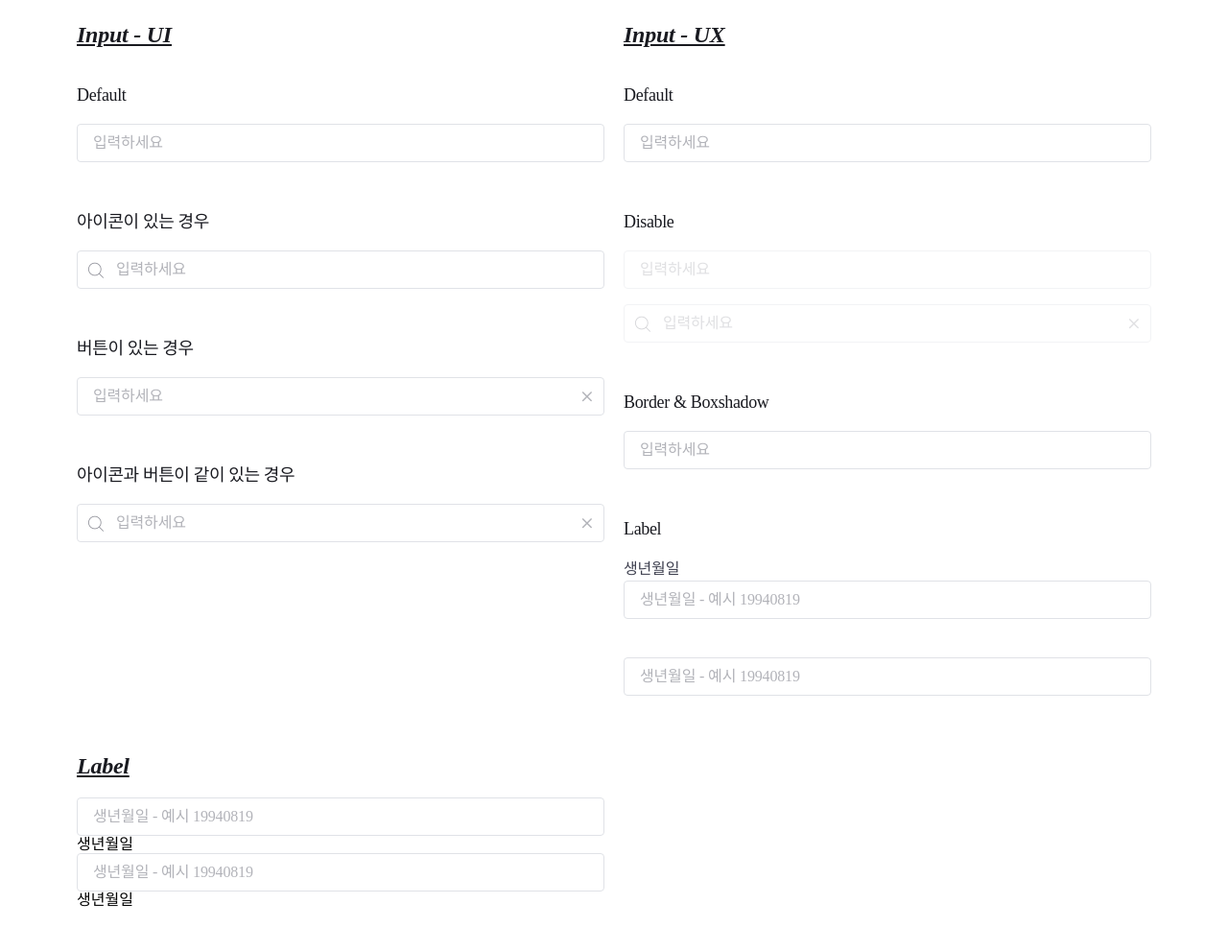
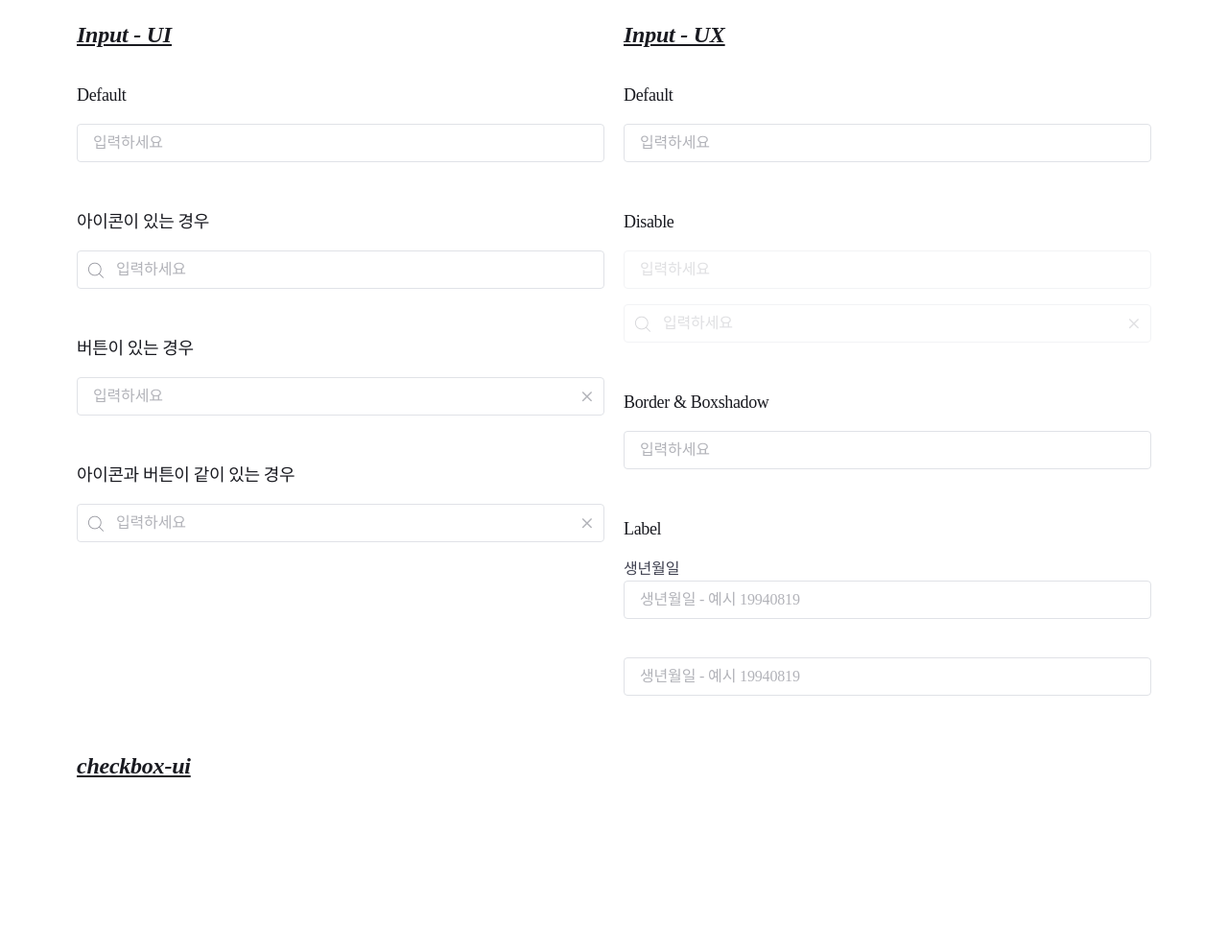
Before and after one commit to DuetoPark/ux, a website: page index.html in a window 1280 px wide. Shown: the part 136-1127 px from the top of the page at 96% size. After the commit the page ends 1087 px from the top, so only its background shows below. Drawn offline with nearby package versions, Linux system fonts and the light colour scheme; files that its build step writes are made by us from their sources; files whose address does not match are found by name; a web font is replaced by a local one.

Commit message:
⚰️ Remove test code

```diff
--- a/index.html
+++ b/index.html
@@ -227,37 +227,13 @@
             </div>
 
             <div class="col-sm-4 col-md-6">
-              <article class="guide-article">
+              <article class="guide-article checkbox-ui">
                 <header class="guide-article-header">
-                  <h2 class="title" lang="en">Label</h2>
+                  <h3 class="title">checkbox-ui</h3>
                 </header>
 
                 <div class="guide-article-content">
-                  <ol class="label-list">
-                    <li class="label-item">
-                      <div class="input-group is-color">
-                        <input
-                          class="form-input"
-                          id="guide-input-1"
-                          type="text"
-                          placeholder="생년월일 - 예시 19940819"
-                        />
-                        <label for="guide-input-1" lang="en">생년월일</label>
-                      </div>
-                    </li>
 
-                    <li class="label-item">
-                      <div class="input-group is-move">
-                        <input
-                          class="form-input"
-                          id="guide-input-2"
-                          type="text"
-                          placeholder="생년월일 - 예시 19940819"
-                        />
-                        <label for="guide-input-2" lang="en">생년월일</label>
-                      </div>
-                    </li>
-                  </ol>
                 </div>
               </article>
             </div>
```
